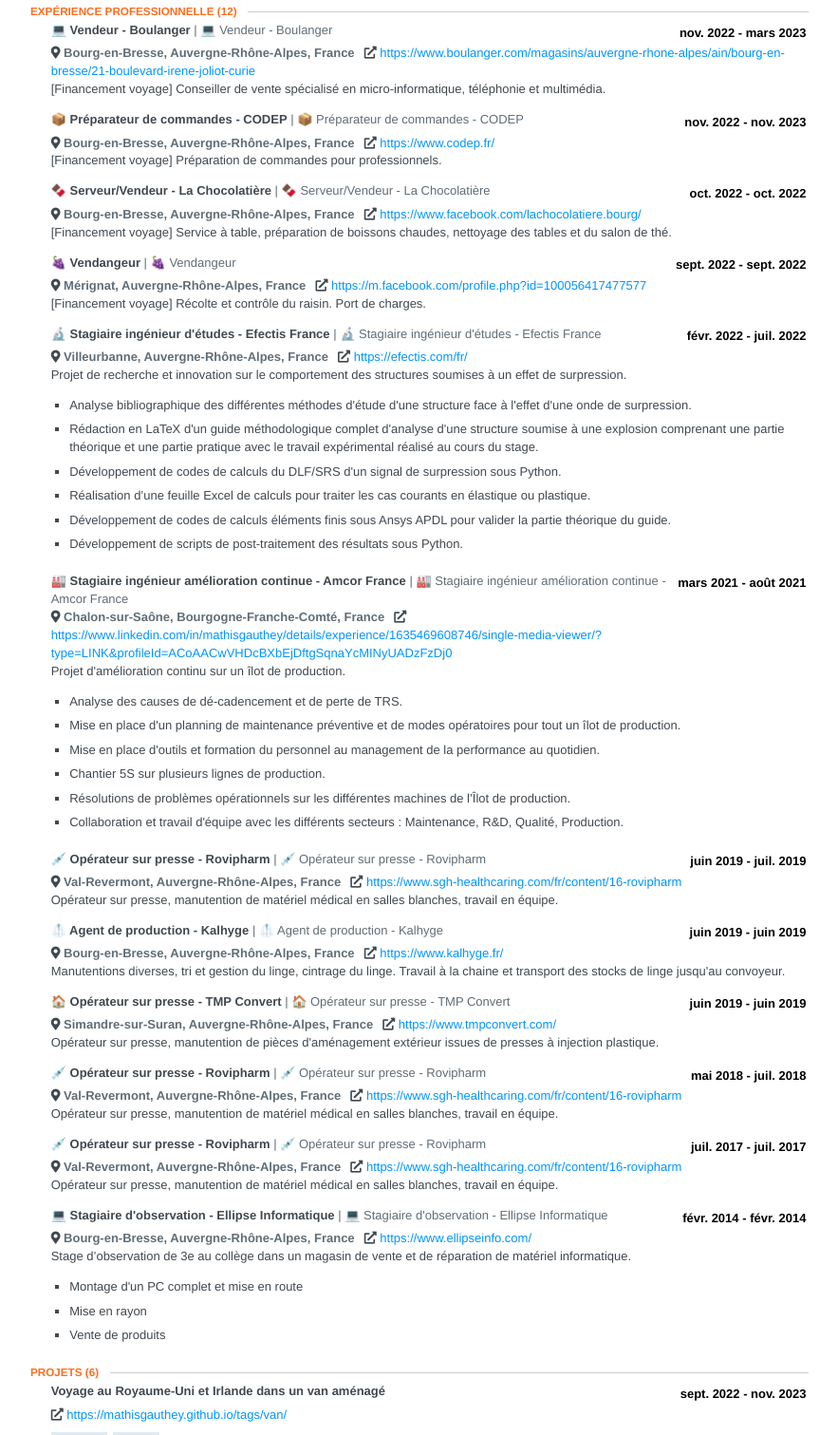
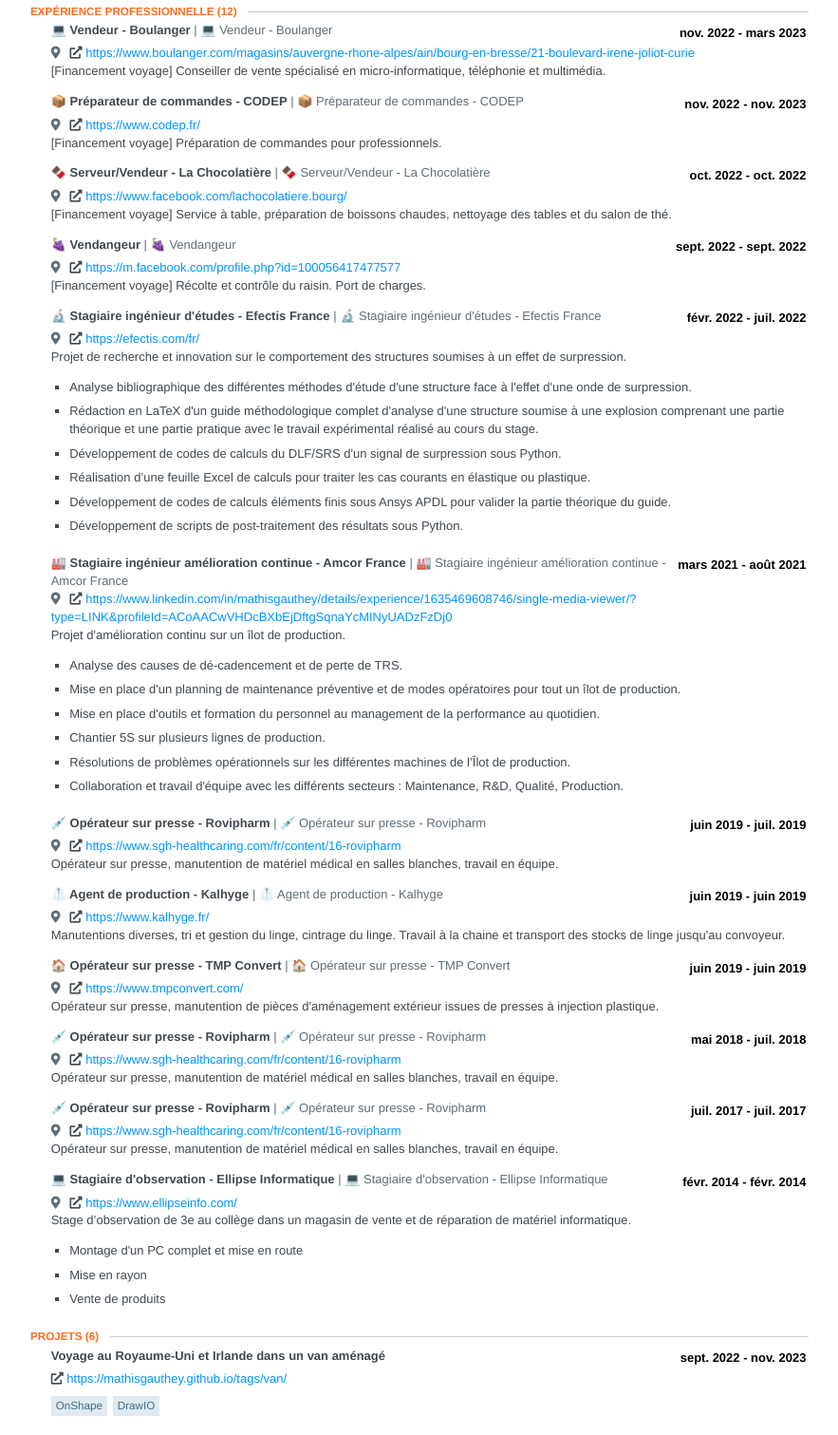
Before and after one commit to mathisgauthey/CV, a website: page index.html in a window 1280 px wide. Shown: the part 968-2479 px from the top of the page at 95% size, without its empty margins (198-1081 px from the left). Drawn offline with Linux system fonts and the light colour scheme.

Commit message:
new html and pdf built

```diff
--- a/index.html
+++ b/index.html
@@ -817,7 +817,7 @@
     				<div class="username">
     					<span class="fab fa-jenkins jenkins social"></span>
     					<span class="url">
-    						<a target="_blank" href="https://mathisgauthey.github.io/categories/projects/">Mes Projets</a>
+    						<a target="_blank" href="https://mathisgauthey.github.io/categories/project/">Mes Projets</a>
     					</span>
     				</div>
     			</div>
@@ -1054,7 +1054,6 @@
 
       <section id="work">
         <section class="work-item">
-
             <label for="work-item-0"></label>
 
             <header class="clear">
@@ -1066,8 +1065,9 @@
                 <div class="company">💻 Vendeur - Boulanger</div>
             </header>
 
+          <span class="location">
             <span class="fas fa-map-marker-alt"></span>
-          <span class="location">Bourg-en-Bresse, Auvergne-Rhône-Alpes, France</span>
+          </span>
           <span class="url">
             <span class="fas fa-external-link-alt"></span>
             <a target="_blank" href="https://www.boulanger.com/magasins/auvergne-rhone-alpes/ain/bourg-en-bresse/21-boulevard-irene-joliot-curie">https://www.boulanger.com/magasins/auvergne-rhone-alpes/ain/bourg-en-bresse/21-boulevard-irene-joliot-curie</a>
@@ -1076,7 +1076,6 @@
           </div>
         </section>
         <section class="work-item">
-
             <label for="work-item-1"></label>
 
             <header class="clear">
@@ -1088,8 +1087,9 @@
                 <div class="company">📦 Préparateur de commandes - CODEP</div>
             </header>
 
+          <span class="location">
             <span class="fas fa-map-marker-alt"></span>
-          <span class="location">Bourg-en-Bresse, Auvergne-Rhône-Alpes, France</span>
+          </span>
           <span class="url">
             <span class="fas fa-external-link-alt"></span>
             <a target="_blank" href="https://www.codep.fr/">https://www.codep.fr/</a>
@@ -1098,7 +1098,6 @@
           </div>
         </section>
         <section class="work-item">
-
             <label for="work-item-2"></label>
 
             <header class="clear">
@@ -1110,8 +1109,9 @@
                 <div class="company">🍫 Serveur/Vendeur - La Chocolatière</div>
             </header>
 
+          <span class="location">
             <span class="fas fa-map-marker-alt"></span>
-          <span class="location">Bourg-en-Bresse, Auvergne-Rhône-Alpes, France</span>
+          </span>
           <span class="url">
             <span class="fas fa-external-link-alt"></span>
             <a target="_blank" href="https://www.facebook.com/lachocolatiere.bourg/">https://www.facebook.com/lachocolatiere.bourg/</a>
@@ -1120,7 +1120,6 @@
           </div>
         </section>
         <section class="work-item">
-
             <label for="work-item-3"></label>
 
             <header class="clear">
@@ -1132,8 +1131,9 @@
                 <div class="company">🍇 Vendangeur</div>
             </header>
 
+          <span class="location">
             <span class="fas fa-map-marker-alt"></span>
-          <span class="location">Mérignat, Auvergne-Rhône-Alpes, France</span>
+          </span>
           <span class="url">
             <span class="fas fa-external-link-alt"></span>
             <a target="_blank" href="https://m.facebook.com/profile.php?id&#x3D;100056417477577">https://m.facebook.com/profile.php?id&#x3D;100056417477577</a>
@@ -1142,7 +1142,6 @@
           </div>
         </section>
         <section class="work-item">
-
             <label for="work-item-4"></label>
 
             <header class="clear">
@@ -1154,8 +1153,9 @@
                 <div class="company">🔬 Stagiaire ingénieur d&#x27;études - Efectis France</div>
             </header>
 
+          <span class="location">
             <span class="fas fa-map-marker-alt"></span>
-          <span class="location">Villeurbanne, Auvergne-Rhône-Alpes, France</span>
+          </span>
           <span class="url">
             <span class="fas fa-external-link-alt"></span>
             <a target="_blank" href="https://efectis.com/fr/">https://efectis.com/fr/</a>
@@ -1172,7 +1172,6 @@
           </div>
         </section>
         <section class="work-item">
-
             <label for="work-item-5"></label>
 
             <header class="clear">
@@ -1184,8 +1183,9 @@
                 <div class="company">🏭 Stagiaire ingénieur amélioration continue - Amcor France</div>
             </header>
 
+          <span class="location">
             <span class="fas fa-map-marker-alt"></span>
-          <span class="location">Chalon-sur-Saône, Bourgogne-Franche-Comté, France</span>
+          </span>
           <span class="url">
             <span class="fas fa-external-link-alt"></span>
             <a target="_blank" href="https://www.linkedin.com/in/mathisgauthey/details/experience/1635469608746/single-media-viewer/?type&#x3D;LINK&amp;profileId&#x3D;ACoAACwVHDcBXbEjDftgSqnaYcMINyUADzFzDj0">https://www.linkedin.com/in/mathisgauthey/details/experience/1635469608746/single-media-viewer/?type&#x3D;LINK&amp;profileId&#x3D;ACoAACwVHDcBXbEjDftgSqnaYcMINyUADzFzDj0</a>
@@ -1202,7 +1202,6 @@
           </div>
         </section>
         <section class="work-item">
-
             <label for="work-item-6"></label>
 
             <header class="clear">
@@ -1214,8 +1213,9 @@
                 <div class="company">💉 Opérateur sur presse - Rovipharm</div>
             </header>
 
+          <span class="location">
             <span class="fas fa-map-marker-alt"></span>
-          <span class="location">Val-Revermont, Auvergne-Rhône-Alpes, France</span>
+          </span>
           <span class="url">
             <span class="fas fa-external-link-alt"></span>
             <a target="_blank" href="https://www.sgh-healthcaring.com/fr/content/16-rovipharm">https://www.sgh-healthcaring.com/fr/content/16-rovipharm</a>
@@ -1224,7 +1224,6 @@
           </div>
         </section>
         <section class="work-item">
-
             <label for="work-item-7"></label>
 
             <header class="clear">
@@ -1236,8 +1235,9 @@
                 <div class="company">🥼 Agent de production - Kalhyge</div>
             </header>
 
+          <span class="location">
             <span class="fas fa-map-marker-alt"></span>
-          <span class="location">Bourg-en-Bresse, Auvergne-Rhône-Alpes, France</span>
+          </span>
           <span class="url">
             <span class="fas fa-external-link-alt"></span>
             <a target="_blank" href="https://www.kalhyge.fr/">https://www.kalhyge.fr/</a>
@@ -1246,7 +1246,6 @@
           </div>
         </section>
         <section class="work-item">
-
             <label for="work-item-8"></label>
 
             <header class="clear">
@@ -1258,8 +1257,9 @@
                 <div class="company">🏠 Opérateur sur presse - TMP Convert</div>
             </header>
 
+          <span class="location">
             <span class="fas fa-map-marker-alt"></span>
-          <span class="location">Simandre-sur-Suran, Auvergne-Rhône-Alpes, France</span>
+          </span>
           <span class="url">
             <span class="fas fa-external-link-alt"></span>
             <a target="_blank" href="https://www.tmpconvert.com/">https://www.tmpconvert.com/</a>
@@ -1268,7 +1268,6 @@
           </div>
         </section>
         <section class="work-item">
-
             <label for="work-item-9"></label>
 
             <header class="clear">
@@ -1280,8 +1279,9 @@
                 <div class="company">💉 Opérateur sur presse - Rovipharm</div>
             </header>
 
+          <span class="location">
             <span class="fas fa-map-marker-alt"></span>
-          <span class="location">Val-Revermont, Auvergne-Rhône-Alpes, France</span>
+          </span>
           <span class="url">
             <span class="fas fa-external-link-alt"></span>
             <a target="_blank" href="https://www.sgh-healthcaring.com/fr/content/16-rovipharm">https://www.sgh-healthcaring.com/fr/content/16-rovipharm</a>
@@ -1290,7 +1290,6 @@
           </div>
         </section>
         <section class="work-item">
-
             <label for="work-item-10"></label>
 
             <header class="clear">
@@ -1302,8 +1301,9 @@
                 <div class="company">💉 Opérateur sur presse - Rovipharm</div>
             </header>
 
+          <span class="location">
             <span class="fas fa-map-marker-alt"></span>
-          <span class="location">Val-Revermont, Auvergne-Rhône-Alpes, France</span>
+          </span>
           <span class="url">
             <span class="fas fa-external-link-alt"></span>
             <a target="_blank" href="https://www.sgh-healthcaring.com/fr/content/16-rovipharm">https://www.sgh-healthcaring.com/fr/content/16-rovipharm</a>
@@ -1312,7 +1312,6 @@
           </div>
         </section>
         <section class="work-item">
-
             <label for="work-item-11"></label>
 
             <header class="clear">
@@ -1324,8 +1323,9 @@
                 <div class="company">💻 Stagiaire d&#x27;observation - Ellipse Informatique</div>
             </header>
 
+          <span class="location">
             <span class="fas fa-map-marker-alt"></span>
-          <span class="location">Bourg-en-Bresse, Auvergne-Rhône-Alpes, France</span>
+          </span>
           <span class="url">
             <span class="fas fa-external-link-alt"></span>
             <a target="_blank" href="https://www.ellipseinfo.com/">https://www.ellipseinfo.com/</a>
```
Also changed, not shown: 1 other file. Lines whose indentation alone changed are shown as unchanged.
